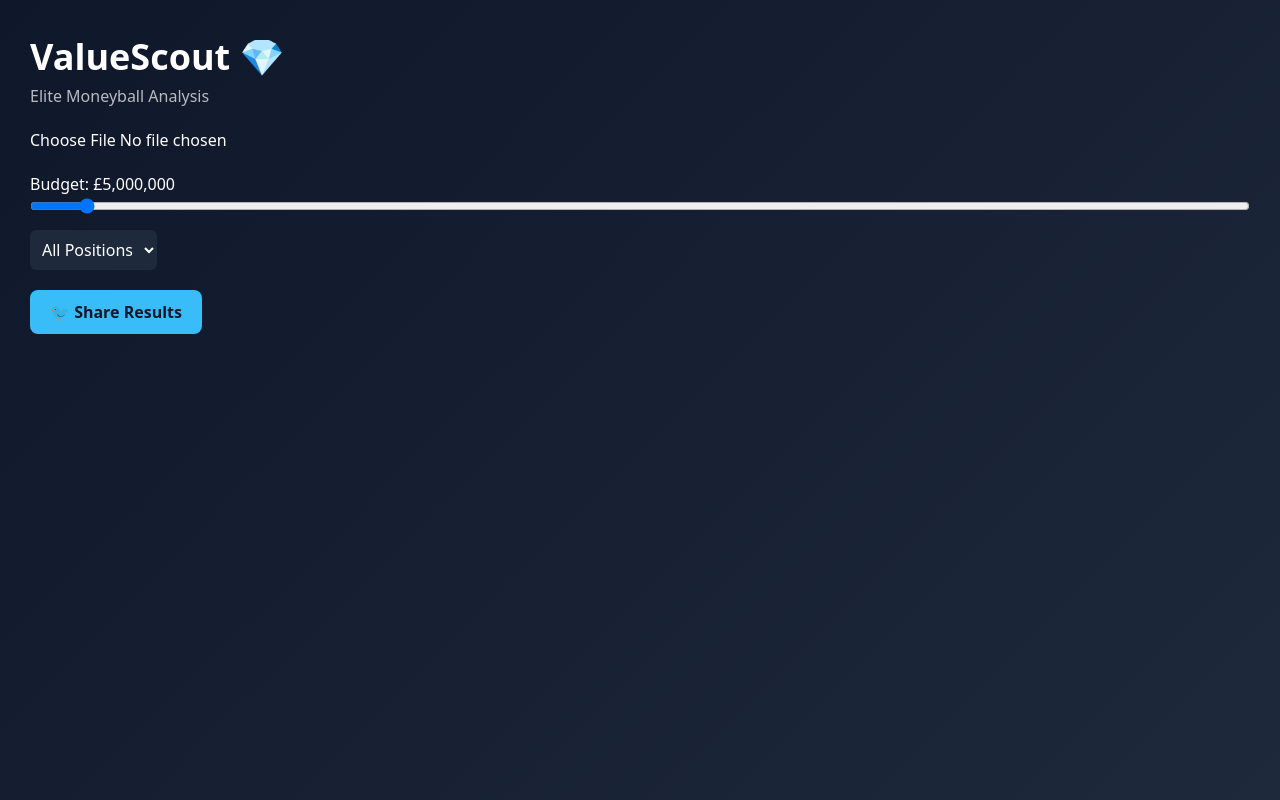
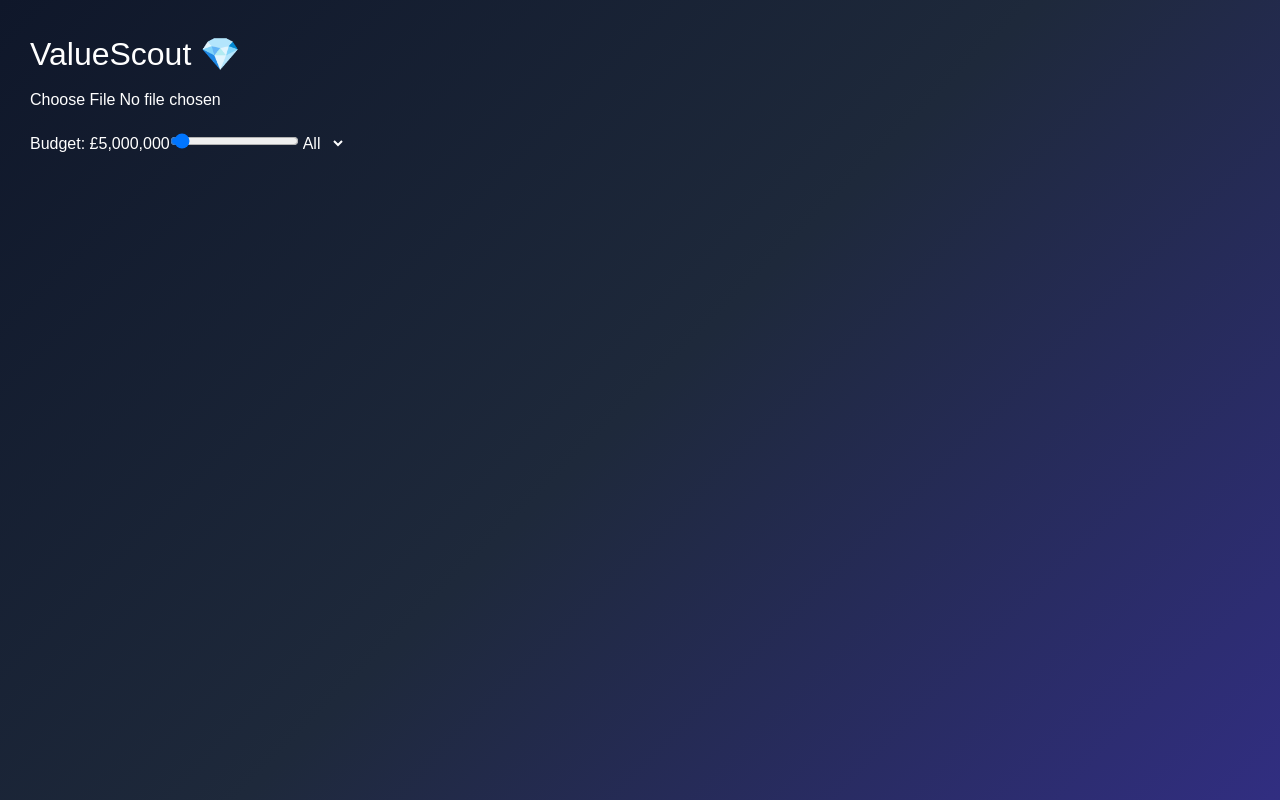
Before and after one commit to jakesummersFM/valuescout, a Next.js app: page / in a window 1280 px wide. Built offline with nearby package versions, Linux system fonts and the light colour scheme.

Commit message:
FINAL WORKING VERSION

```diff
--- a/app/page.tsx
+++ b/app/page.tsx
@@ -15,28 +15,21 @@ export default function Home() {
     }).format(num);
   }
 
-  // 🧠 BALANCED SCORING (FIXED AGAIN)
   function calculateScore(p: any) {
-    // Age (peak 24)
-    const ageScore = 100 - Math.abs(24 - p.age) * 2;
-
-    // Value (scaled softer)
-    const valueScore = 100 - Math.log10(p.value + 1) * 10;
-
-    // Wage (scaled softer)
-    const wageScore = 100 - Math.log10(p.wage + 1) * 12;
+    const ageScore = 100 - Math.abs(24 - p.age) * 1.5;
+    const valueScore = 100 - Math.log10(p.value + 1) * 8;
+    const wageScore = 100 - Math.log10(p.wage + 1) * 10;
 
     let score =
       ageScore * 0.4 +
       valueScore * 0.3 +
       wageScore * 0.3;
 
-    // Position tweaks
     if (p.pos === "ST") score += 2;
     if (p.pos === "CB") score += 1;
     if (p.pos === "GK") score -= 2;
 
-    return Math.max(40, Math.min(99, Math.round(score)));
+    return Math.max(50, Math.min(99, Math.round(score)));
   }
 
   function getInsight(p: any) {
@@ -57,26 +50,52 @@ export default function Home() {
 
     reader.onload = (event: any) => {
       const text = event.target.result;
-      const rows = text.split("\n").slice(1);
 
-      const parsed = rows
-        .map((row: string) => {
-          const cols = row.split(",");
-          if (cols.length < 5) return null;
+      const rows = text.split(/\r?\n/).filter((r: string) => r.trim() !== "");
+      if (rows.length < 2) return;
 
-          const age = Number(cols[2]);
-          const wage = Number(cols[3]);
-          const value = Number(cols[4]);
+      const delimiter = rows[0].includes(";") ? ";" : ",";
 
-          if (isNaN(age) || isNaN(wage) || isNaN(value)) return null;
+      const headers = rows[0]
+        .split(delimiter)
+        .map((h: string) => h.trim().toLowerCase());
+
+      // 🔥 STRONG HEADER MATCHING
+      const getIndex = (keywords: string[]) =>
+        headers.findIndex((h: string) =>
+          keywords.some((k) => h.includes(k))
+        );
+
+      const nameIndex = getIndex(["name"]);
+      const posIndex = getIndex(["pos", "position"]);
+      const ageIndex = getIndex(["age"]);
+      const wageIndex = getIndex(["wage", "salary", "weekly"]);
+      const valueIndex = getIndex(["value", "price", "transfer"]);
+
+      // 🔥 SMART NUMBER CLEANER
+      const cleanNumber = (val: string) => {
+        if (!val) return 0;
+
+        let v = val.toLowerCase().replace(/,/g, "").trim();
+
+        if (v.includes("m")) return Number(v.replace("m", "")) * 1000000;
+        if (v.includes("k")) return Number(v.replace("k", "")) * 1000;
+
+        return Number(v.replace(/[^0-9.]/g, ""));
+      };
+
+      const parsed = rows.slice(1).map((row: string) => {
+        const cols = row.split(delimiter);
 
         const p = {
-            name: cols[0],
-            pos: cols[1],
-            age,
-            wage,
-            value,
+          name: cols[nameIndex]?.trim() || "Unknown",
+          pos: cols[posIndex]?.trim() || "N/A",
+          age: cleanNumber(cols[ageIndex]),
+          wage: cleanNumber(cols[wageIndex]),
+          value: cleanNumber(cols[valueIndex]),
         };
+
+        if (!p.name || isNaN(p.age)) return null;
 
         const score = calculateScore(p);
 
@@ -85,32 +104,12 @@ export default function Home() {
           score,
           insight: getInsight({ ...p, score }),
         };
-        })
-        .filter((p: any) => p !== null);
+      });
 
-      setPlayers(parsed);
+      setPlayers(parsed.filter((p: any) => p !== null));
     };
 
     reader.readAsText(file);
-  }
-
-  function shareToTwitter() {
-    if (players.length === 0) return;
-
-    const top = [...players]
-      .sort((a, b) => b.score - a.score)
-      .slice(0, 3);
-
-    const text = `ValueScout found these gems 💎
-
-🔥 ${top[0]?.name} (${top[0]?.score})
-🔥 ${top[1]?.name} (${top[1]?.score})
-🔥 ${top[2]?.name} (${top[2]?.score})
-
-Try it 👇
-https://valuescout-6g6v.vercel.app/`;
-
-    window.open(`https://twitter.com/intent/tweet?text=${encodeURIComponent(text)}`);
   }
 
   const filtered = players.filter((p) => {
@@ -124,17 +123,17 @@ https://valuescout-6g6v.vercel.app/`;
       style={{
         padding: 30,
         minHeight: "100vh",
-        background: "linear-gradient(135deg, #0f172a, #1e293b)",
+        background:
+          "linear-gradient(135deg, #0f172a, #1e293b, #312e81)",
         color: "white",
-        fontFamily: "system-ui",
       }}
     >
-      <h1 style={{ fontSize: 36, fontWeight: "bold" }}>ValueScout 💎</h1>
-      <p style={{ opacity: 0.7 }}>Elite Moneyball Analysis</p>
+      <h1 style={{ fontSize: 32, marginBottom: 10 }}>
+        ValueScout 💎
+      </h1>
 
-      <input type="file" onChange={handleFile} style={{ marginTop: 20 }} />
+      <input type="file" onChange={handleFile} />
 
-      {/* FILTERS */}
       <div style={{ marginTop: 20 }}>
         <label>Budget: {formatMoney(budget)}</label>
         <input
@@ -144,22 +143,13 @@ https://valuescout-6g6v.vercel.app/`;
           step="1000000"
           value={budget}
           onChange={(e) => setBudget(Number(e.target.value))}
-          style={{ width: "100%" }}
         />
 
         <select
           value={position}
           onChange={(e) => setPosition(e.target.value)}
-          style={{
-            marginTop: 10,
-            padding: 8,
-            borderRadius: 6,
-            background: "#1e293b",
-            color: "white",
-            border: "none",
-          }}
         >
-          <option value="ALL">All Positions</option>
+          <option value="ALL">All</option>
           <option value="ST">ST</option>
           <option value="CM">CM</option>
           <option value="CB">CB</option>
@@ -168,133 +158,38 @@ https://valuescout-6g6v.vercel.app/`;
         </select>
       </div>
 
-      <button
-        onClick={shareToTwitter}
-        style={{
-          marginTop: 20,
-          padding: "10px 20px",
-          borderRadius: 8,
-          border: "none",
-          background: "#38bdf8",
-          color: "#0f172a",
-          fontWeight: "bold",
-          cursor: "pointer",
-        }}
-      >
-        🐦 Share Results
-      </button>
-
-      {/* RESULTS */}
       {sorted.length > 0 && (
         <>
-          <h2 style={{ marginTop: 40 }}>🔥 Top Targets</h2>
+          <h2 style={{ marginTop: 30 }}>Top Players</h2>
 
-          <div style={{ display: "flex", gap: 20, flexWrap: "wrap" }}>
-            {sorted.slice(0, 5).map((p, i) => {
-              const initials = p.name
-                .split(" ")
-                .map((n: string) => n[0])
-                .join("");
-
-              const scoreColor =
-                p.score > 85 ? "#22c55e" :
-                p.score > 70 ? "#eab308" :
-                "#ef4444";
-
-              return (
+          {sorted.slice(0, 10).map((p, i) => (
             <div
               key={i}
               style={{
-                    padding: 20,
-                    borderRadius: 16,
-                    background: "rgba(255,255,255,0.05)",
-                    backdropFilter: "blur(10px)",
-                    minWidth: 220,
+                padding: 15,
+                marginTop: 10,
+                borderRadius: 10,
+                background: "#1e293b",
+                display: "flex",
+                justifyContent: "space-between",
               }}
             >
-                  <div
-                    style={{
-                      width: 50,
-                      height: 50,
-                      borderRadius: "50%",
-                      background: "#38bdf8",
-                      display: "flex",
-                      alignItems: "center",
-                      justifyContent: "center",
-                      fontWeight: "bold",
-                      marginBottom: 10,
-                    }}
-                  >
-                    {initials}
+              <div>
+                <strong>{p.name}</strong> ({p.pos})
+                <br />
+                Age: {p.age}
+                <br />
+                Wage: {formatMoney(p.wage)}
+                <br />
+                Value: {formatMoney(p.value)}
               </div>
 
-                  <h3>{p.name}</h3>
-                  <p style={{ opacity: 0.7 }}>{p.pos}</p>
-
-                  <div
-                    style={{
-                      marginTop: 10,
-                      padding: "5px 10px",
-                      borderRadius: 20,
-                      background: scoreColor,
-                      color: "black",
-                      display: "inline-block",
-                      fontWeight: "bold",
-                    }}
-                  >
-                    {p.score}
+              <div style={{ textAlign: "right" }}>
+                <div style={{ fontSize: 24 }}>{p.score}</div>
+                <div>{p.insight}</div>
               </div>
-
-                  <p style={{ marginTop: 10 }}>{p.insight}</p>
             </div>
-              );
-            })}
-          </div>
-
-          <h3 style={{ marginTop: 30 }}>💎 Best Value Pick</h3>
-          {sorted[0] && (
-            <div style={{ opacity: 0.8 }}>
-              {sorted[0].name} — {formatMoney(sorted[0].value)} — {sorted[0].score}
-            </div>
-          )}
-
-          <h2 style={{ marginTop: 40 }}>📊 All Players</h2>
-
-          <table style={{ width: "100%", marginTop: 20 }}>
-            <thead style={{ opacity: 0.7 }}>
-              <tr>
-                <th>Name</th>
-                <th>Pos</th>
-                <th>Age</th>
-                <th>Wage</th>
-                <th>Value</th>
-                <th>Score</th>
-                <th>Insight</th>
-              </tr>
-            </thead>
-            <tbody>
-              {sorted.map((p, i) => {
-                const scoreColor =
-                  p.score > 85 ? "#22c55e" :
-                  p.score > 70 ? "#eab308" :
-                  "#ef4444";
-
-                return (
-                  <tr key={i}>
-                    <td>{p.name}</td>
-                    <td>{p.pos}</td>
-                    <td>{p.age}</td>
-                    <td>{formatMoney(p.wage)}</td>
-                    <td>{formatMoney(p.value)}</td>
-                    <td style={{ color: scoreColor, fontWeight: "bold" }}>
-                      {p.score}
-                    </td>
-                    <td>{p.insight}</td>
-                  </tr>
-                );
-              })}
-            </tbody>
-          </table>
+          ))}
         </>
       )}
     </main>
```
Lines whose indentation alone changed are shown as unchanged.
